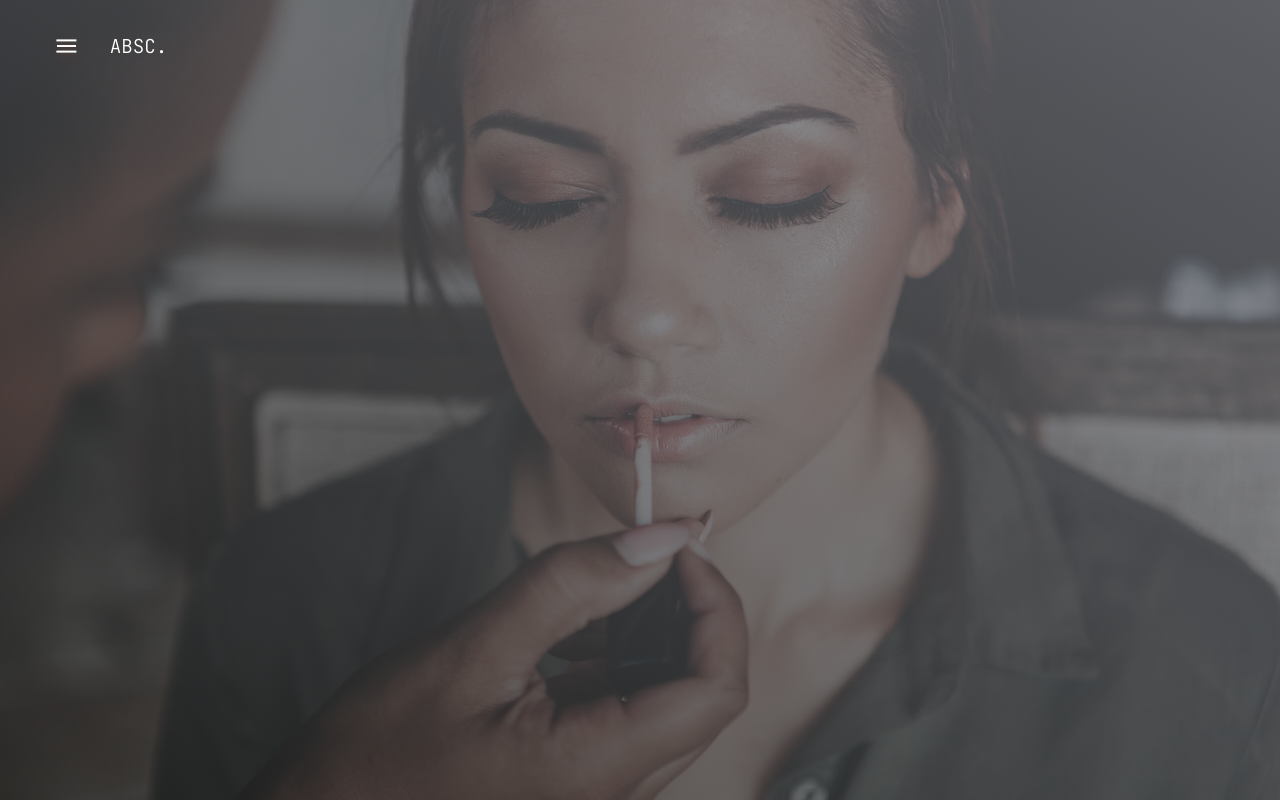
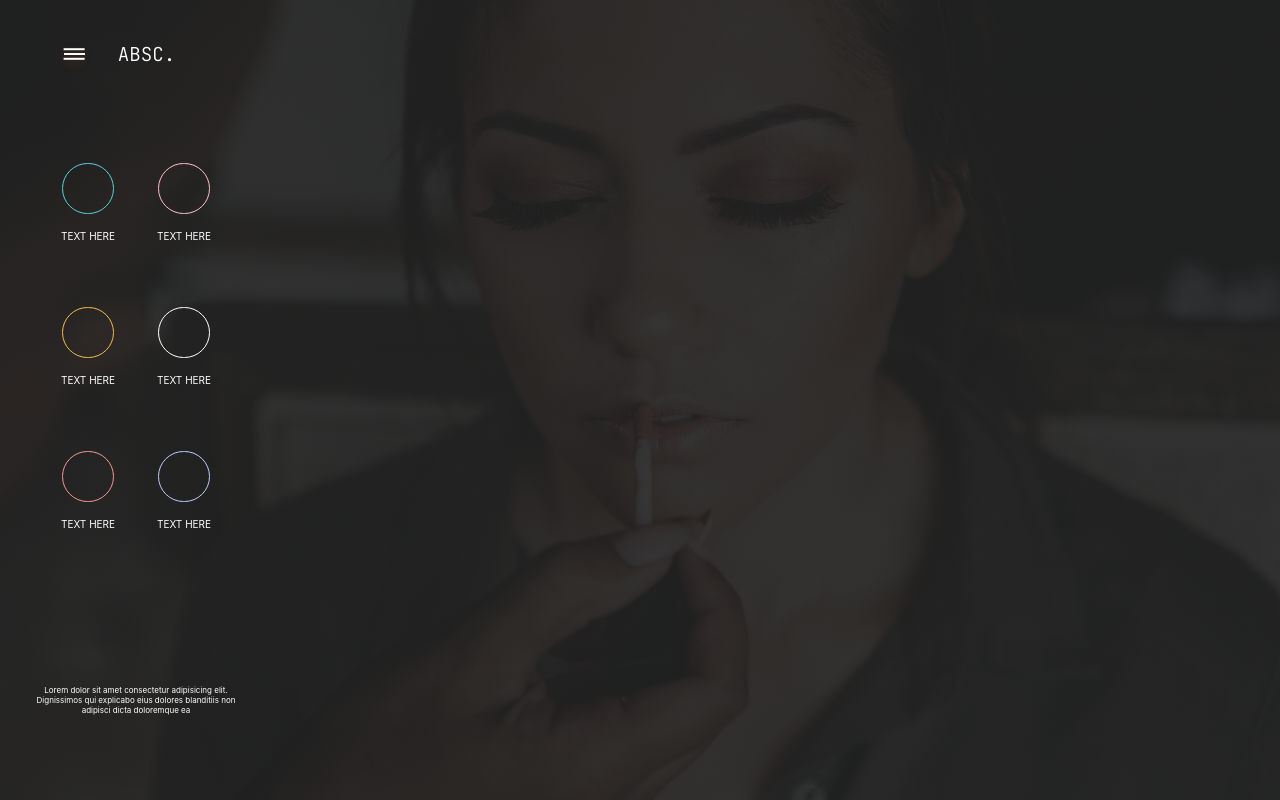
Before and after one commit to chris-arghiri/beauty-salon-project, a React (Create React App) app: page / in a window 1280 px wide. Built offline with nearby package versions, Linux system fonts and the light colour scheme.

Commit message:
adding NavigationItems

```diff
--- a/src/components/Header/Header.module.scss
+++ b/src/components/Header/Header.module.scss
@@ -6,8 +6,8 @@
   height: 100vh;
   background-image: linear-gradient(
       to right top,
-      rgba($color-grey-dark-2, 0.7),
-      rgba($color-grey-dark-1, 0.7)
+      rgba($color-grey-dark-2, 0.9),
+      rgba($color-grey-dark-2, 0.9)
     ),
     url(../../assets/images/header_bg.jpg);
   background-size: cover;
--- a/src/components/Header/Sidebar/Sidebar.module.scss
+++ b/src/components/Header/Sidebar/Sidebar.module.scss
@@ -2,11 +2,11 @@
 
 .Sidebar {
   display: flex;
-  justify-content: flex-start;
+  justify-content: space-around;
   align-content: center;
+  flex-flow: column;
   padding: 0;
   width: 15rem;
   height: 100vh;
   position: fixed;
-  // background-color: #000;
 }
--- a/src/components/Header/Sidebar/index.tsx
+++ b/src/components/Header/Sidebar/index.tsx
@@ -1,11 +1,23 @@
 import React from 'react';
 import styles from './Sidebar.module.scss';
+
 import Menu from '../../Menu';
+import NavigationItems from '../../NavigationItems';
 
 const Sidebar = () => {
   return (
     <div className={styles.Sidebar}>
       <Menu />
+      <NavigationItems />
+      <p
+        style={{
+          color: '#fff',
+          margin: 'auto 0 auto 2rem',
+          fontSize: '0.5rem'
+        }}>
+        Lorem dolor sit amet consectetur adipisicing elit. Dignissimos qui
+        explicabo eius dolores blanditiis non adipisci dicta doloremque ea
+      </p>
     </div>
   );
 };
--- a/src/components/Menu/Menu.module.scss
+++ b/src/components/Menu/Menu.module.scss
@@ -1,8 +1,9 @@
 @import '../../sass/abstracts/variables';
+@import '../../sass//abstracts/mixins';
 
 .Menu {
-  margin-top: 2rem;
-  margin-left: 2rem;
+  margin-top: 2.5rem;
+  margin-left: 2.5rem;
   padding: 0;
   position: relative;
   display: flex;
@@ -12,39 +13,29 @@
   height: 1.3rem;
   cursor: pointer;
   text-decoration: none;
+  transition: all 0.2s ease-in-out;
 
-  transition: all 0.2s ease-in-out;
-  //   border: 0.1rem solid #fff;
-
-  &__button {
-    margin-top: 0.5rem;
-    margin-left: 3rem;
-    padding: 0 0.2rem;
-    position: absolute;
-    width: 0.8rem;
-    height: 0.12rem;
-    background: $color-white-default;
-    box-shadow: 0 0.2rem 0.5rem rgba(255, 101, 47, 0.2); //bad performance
-    transition: all 0.5s ease-in-out;
-
-    &::before,
-    &::after {
-      content: '';
-      position: absolute;
-      padding: 0 0.2rem;
-      width: 0.8rem;
-      height: 0.12rem;
-      background: $color-white-default;
-      box-shadow: 0 0.2rem 0.5rem rgba(255, 101, 47, 0.2);
-      transition: all 0.5s ease-in-out;
-    }
+  &__buttonOpen {
+    @include burger-button-line($color-white-default);
 
     &::before {
-      transform: translate(-0.6rem, -0.35rem);
+      transform: translate(-0.65rem, -0.3rem);
     }
 
     &::after {
-      transform: translate(-0.6rem, 0.35rem);
+      transform: translate(-0.65rem, 0.3rem);
+    }
+  }
+
+  &__buttonClose {
+    @include burger-button-line(transparent);
+
+    &::before {
+      transform: translateX(-0.6rem) rotate(45deg);
+    }
+
+    &::after {
+      transform: translateX(-0.6rem) rotate(-45deg);
     }
   }
 
--- a/src/components/Menu/index.tsx
+++ b/src/components/Menu/index.tsx
@@ -1,25 +1,28 @@
-import React, { FunctionComponent, MouseEvent, useState } from 'react';
+import React, { FunctionComponent, useState } from 'react';
 import styles from './Menu.module.scss';
 
 interface IMenuProps {}
 
-const Menu: FunctionComponent<IMenuProps> = () => {
-  const [isOpen, setIsOpen] = useState<boolean>(false);
+const Menu: FunctionComponent<IMenuProps> = (props) => {
+  const [isToggled, setIsToggled] = useState<boolean>(false);
 
-  const menuOpenHandler = (event: MouseEvent<HTMLElement>) => {
-    setIsOpen(true);
+  const menuOpenHandler = () => {
+    setIsToggled(true);
   };
 
-  const menuClosedHandler = (event: MouseEvent<HTMLElement>) => {
-    setIsOpen(!isOpen);
+  const menuClosedHandler = () => {
+    setIsToggled(!isToggled);
   };
+
   return (
     <div className={styles.Menu}>
       <a
         href='#'
-        className={styles.Menu__button}
-        onClick={isOpen ? menuOpenHandler : menuClosedHandler}>
-        {' '}
+        className={
+          isToggled ? styles.Menu__buttonClose : styles.Menu__buttonOpen
+        }
+        onClick={isToggled ? menuClosedHandler : menuOpenHandler}>
+        {''}
       </a>
       <p className={styles.Menu__text}>ABSC.</p>
     </div>
--- /dev/null
+++ b/src/components/NavigationItems/NavigationItem/NavigationItem.module.scss
@@ -0,0 +1,23 @@
+@import '../../../sass/abstracts/variables';
+
+.NavigationItem {
+  display: flex;
+  flex-flow: column;
+  justify-content: center;
+  align-items: center;
+  height: 6rem;
+
+  &__link {
+    display: block;
+    width: 3.2rem;
+    height: 3.2rem;
+    padding: 0;
+    margin: 1rem 0;
+    border-radius: 50%;
+    text-decoration: none;
+  }
+
+  &__paragraph {
+    color: $color-white-default;
+  }
+}
--- /dev/null
+++ b/src/components/NavigationItems/NavigationItem/index.tsx
@@ -0,0 +1,27 @@
+import React, { FunctionComponent } from 'react';
+import styles from './NavigationItem.module.scss';
+
+interface IProps {
+  link: string;
+  color: string;
+}
+
+const NavigationItem: FunctionComponent<IProps> = ({
+  children,
+  link,
+  color
+}) => {
+  return (
+    <div className={styles.NavigationItem}>
+      <a
+        href={link}
+        className={styles.NavigationItem__link}
+        style={{ border: `0.1rem solid ${color}` }}>
+        {children}
+      </a>
+      <p className={styles.NavigationItem__paragraph}>TEXT HERE</p>
+    </div>
+  );
+};
+
+export default NavigationItem;
--- /dev/null
+++ b/src/components/NavigationItems/NavigationItems.module.scss
@@ -0,0 +1,10 @@
+.NavigationItems {
+  margin: auto 3rem;
+  padding: 0;
+  list-style: none;
+  display: grid;
+  grid-template-rows: repeat(3, 5rem);
+  grid-template-columns: repeat(2, minmax(5rem, min-content));
+  column-gap: 1rem;
+  row-gap: 4rem;
+}
--- /dev/null
+++ b/src/components/NavigationItems/index.tsx
@@ -0,0 +1,16 @@
+import React from 'react';
+import NavigationItem from './NavigationItem';
+import styles from './NavigationItems.module.scss';
+
+const NavigationItems = () => (
+  <ul className={styles.NavigationItems}>
+    <NavigationItem link='/' color='#5bd1d7'></NavigationItem>
+    <NavigationItem link='/' color='pink'></NavigationItem>
+    <NavigationItem link='/' color='#f0bf4c'></NavigationItem>
+    <NavigationItem link='/' color='#fff'></NavigationItem>
+    <NavigationItem link='/' color='#f59794'></NavigationItem>
+    <NavigationItem link='/' color='#bccefb'></NavigationItem>
+  </ul>
+);
+
+export default NavigationItems;
--- a/src/index.scss
+++ b/src/index.scss
@@ -1,9 +1,11 @@
 @import url('https://fonts.googleapis.com/css2?family=JetBrains+Mono:wght@100;300;400;500;700&display=swap');
 
-* {
+*,
+*::after,
+*::before {
   margin: 0;
   padding: 0;
-  // box-sizing: border-box;
+  box-sizing: border-box;
 }
 
 body {
--- a/src/sass/abstracts/_mixins.scss
+++ b/src/sass/abstracts/_mixins.scss
@@ -0,0 +1,23 @@
+@mixin burger-button-line($background-color) {
+  margin-top: 0.5rem;
+  margin-left: 3rem;
+  padding: 0 0.2rem;
+  position: absolute;
+  width: 1.3rem;
+  height: 0.12rem;
+  background: $background-color;
+  box-shadow: 0 0.2rem 0.5rem rgba(255, 101, 47, 0.2); //bad performance
+  transition: all 0.5s ease-in-out;
+
+  &::before,
+  &::after {
+    content: '';
+    position: absolute;
+    padding: 0 0.2rem;
+    width: 1.3rem;
+    height: 0.12rem;
+    background: $color-white-default;
+    box-shadow: 0 0.2rem 0.5rem rgba(255, 101, 47, 0.2);
+    transition: all 0.5s ease-in-out;
+  }
+}
--- a/src/sass/abstracts/_variables.scss
+++ b/src/sass/abstracts/_variables.scss
@@ -5,3 +5,4 @@ $color-grey-dark-1: #808088;
 $color-grey-dark-2: #222;
 
 $color-white-default: #fff;
+$color-black-default: #000;
```
Also changed, not shown: 1 other file (tests, documents, lock files or other folders).
